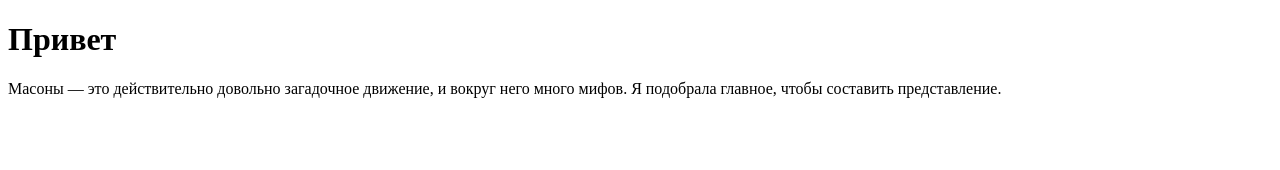
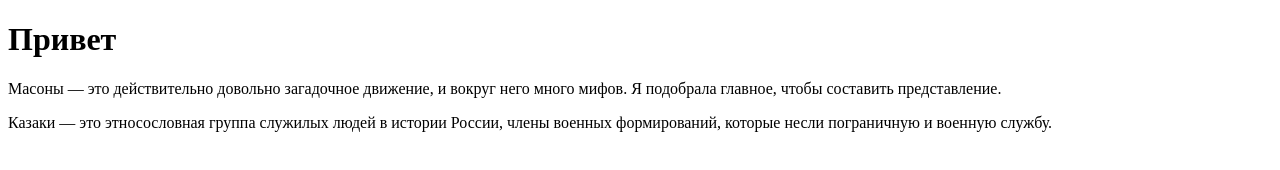
Before and after one commit to Milyausha17/myprojectsonyasss, a plain HTML site: page index.html in a window 1280 px wide. Drawn offline with Linux system fonts and the light colour scheme.

Commit message:
second commi

```diff
--- a/index.html
+++ b/index.html
@@ -9,5 +9,8 @@
         <p>
             Масоны — это действительно довольно загадочное движение, и вокруг него много мифов. Я подобрала главное, чтобы составить представление.
         </p>
+        <p2>
+            Казаки — это этносословная группа служилых людей в истории России, члены военных формирований, которые несли пограничную и военную службу.
+        </p2>
     </body>
 </html>
```
